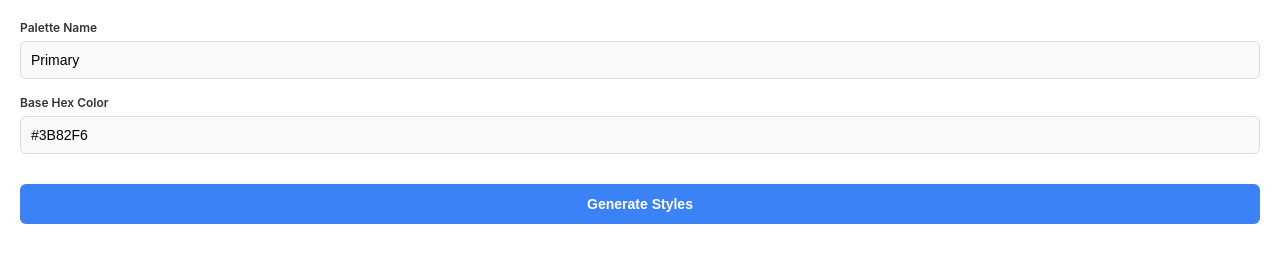
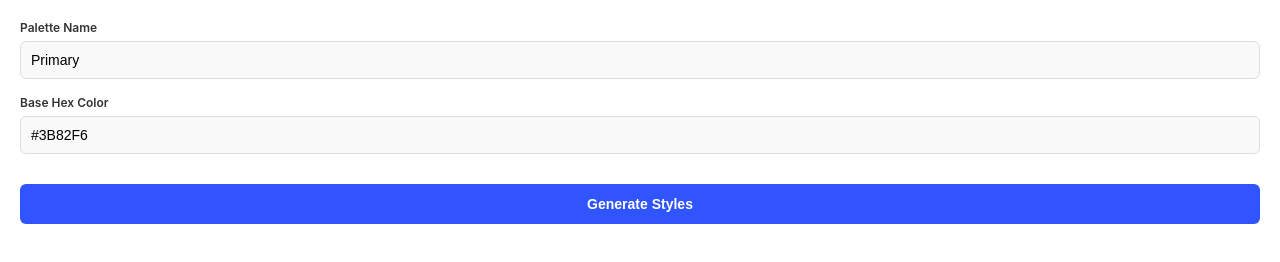
Before and after one commit to CozminRebeja/figma-plugins, a website: page UI Colors/ui.html in a window 1280 px wide. Drawn offline with Linux system fonts and the light colour scheme.

```diff
--- a/UI Colors/code.ts
+++ b/UI Colors/code.ts
@@ -127,7 +127,6 @@
         collection,
         'COLOR'
       );
-
       const lightModeId = collection.modes[0].modeId;
 
       colorVariable.setValueForMode(lightModeId, {
--- a/UI Colors/package.json
+++ b/UI Colors/package.json
@@ -13,7 +13,7 @@
   "license": "",
   "devDependencies": {
     "@figma/eslint-plugin-figma-plugins": "*",
-    "@figma/plugin-typings": "^1.116.0",
+    "@figma/plugin-typings": "^1.117.0",
     "@typescript-eslint/eslint-plugin": "^6.12.0",
     "@typescript-eslint/parser": "^6.12.0",
     "eslint": "^8.54.0",
--- a/UI Colors/ui.html
+++ b/UI Colors/ui.html
@@ -43,7 +43,7 @@
         padding: 12px;
         border-radius: 6px;
         border: none;
-        background-color: #3b82f6;
+        background-color: #3054fe;
         color: white;
         font-size: 14px;
         font-weight: 600;
```
Also changed, not shown: 1 other file.
